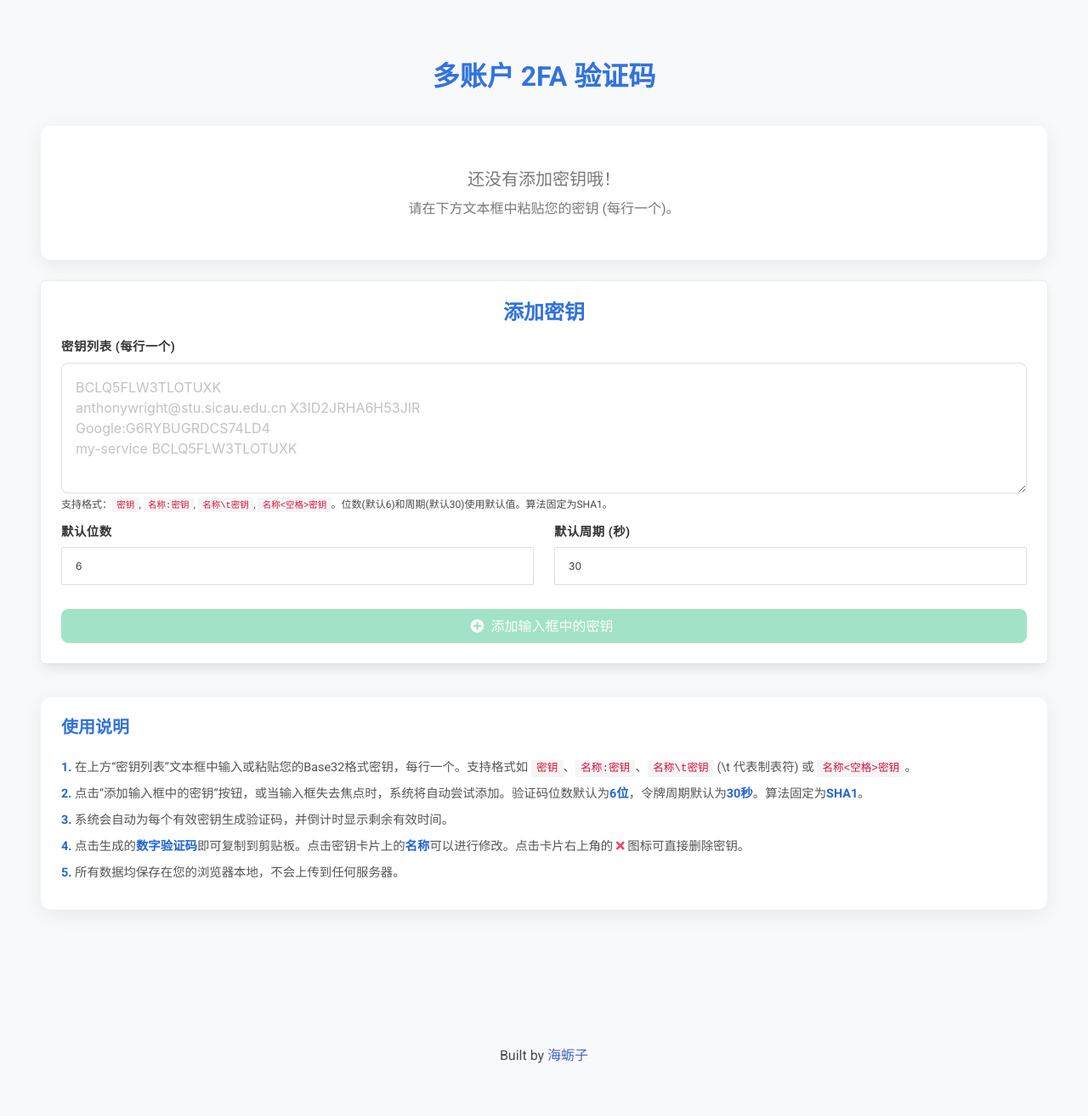
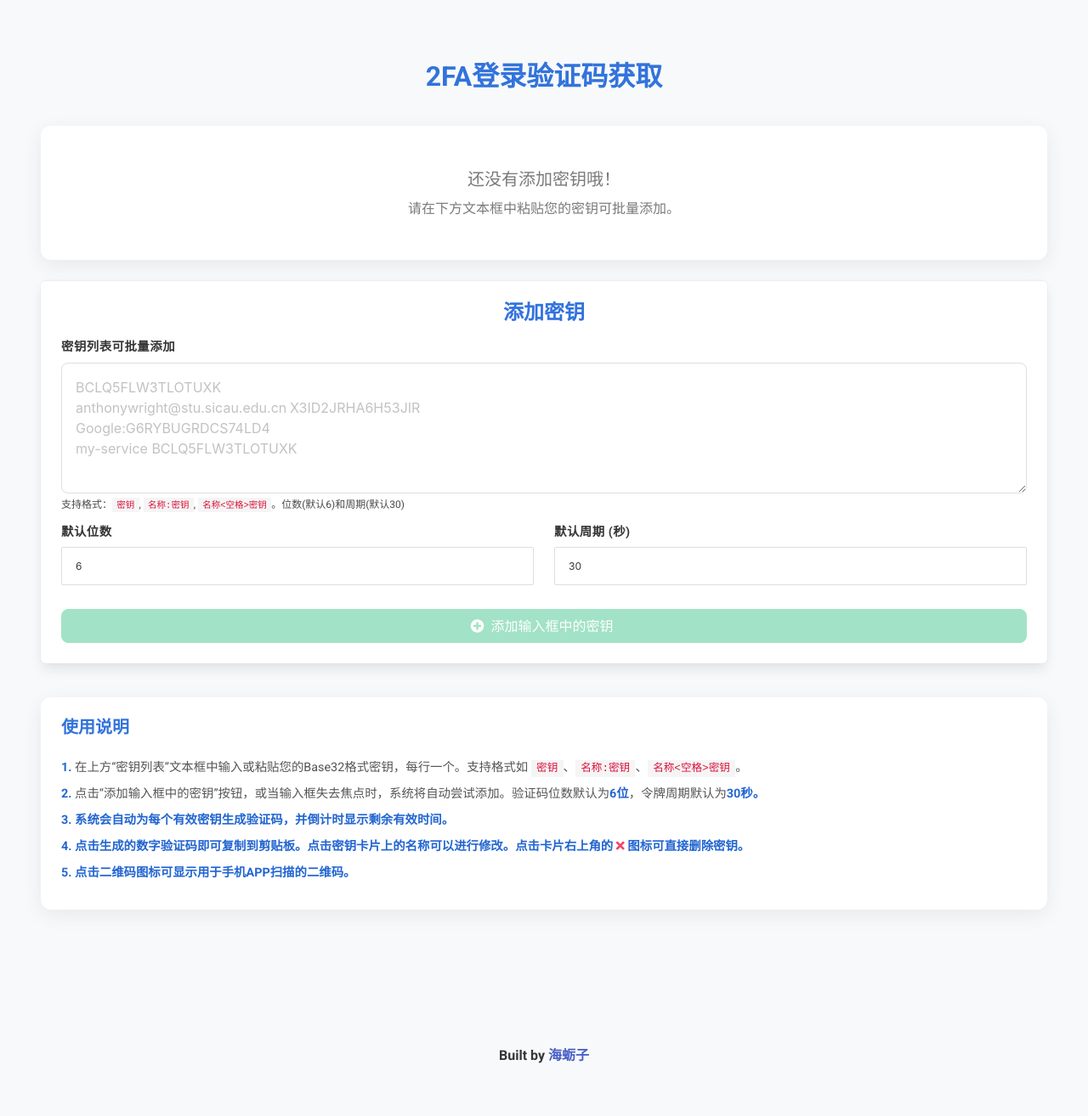
Before and after one commit to linyuch3/2fa, a plain HTML site: page public/index.html in a window 1280 px wide. Shown: the whole page at 85% size. Drawn offline with nearby package versions, Linux system fonts and the light colour scheme.

Commit message:
Update index.html

```diff
--- a/public/index.html
+++ b/public/index.html
@@ -3,7 +3,7 @@
 <head>
   <meta charset="UTF-8">
   <meta name="viewport" content="width=device-width, initial-scale=1">
-  <title>多密钥 TOTP 生成器</title>
+  <title>2FA登录验证码获取</title>
   <link rel="stylesheet" href="css/bulma-0.9.4.min.css">
   <link href="https://fonts.googleapis.com/css2?family=Roboto:wght@400;500;700&display=swap" rel="stylesheet">
   <link rel="stylesheet" href="https://cdnjs.cloudflare.com/ajax/libs/font-awesome/5.15.4/css/all.min.css">
@@ -358,7 +358,7 @@
 
   <section id="app" class="section" v-cloak>
     <div class="container">
-      <h1 class="title is-3 has-text-centered">多账户 2FA 验证码</h1>
+      <h1 class="title is-3 has-text-centered">2FA登录验证码获取</h1>
 
       <div class="actions-bar">
           <button v-if="keys.length > 0" class="button is-danger is-outlined is-small" @click="clearAllKeysWithConfirmation">
@@ -405,13 +405,13 @@
       </div>
        <div v-else class="no-keys-message">
         <p class="is-size-5">还没有添加密钥哦！</p>
-        <p>请在下方文本框中粘贴您的密钥 (每行一个)。</p>
+        <p>请在下方文本框中粘贴您的密钥可批量添加。</p>
       </div>
 
       <div class="box add-key-section mt-5">
         <h2 class="title is-4 has-text-centered mb-4">添加密钥</h2>
         <div class="field">
-          <label class="label">密钥列表 (每行一个)</label>
+          <label class="label">密钥列表可批量添加</label>
           <div class="control">
             <textarea class="textarea"
                       v-model="batchSecretsInput"
@@ -420,7 +420,7 @@
                       placeholder="BCLQ5FLW3TLOTUXK&#10;anthonywright@stu.sicau.edu.cn	X3ID2JRHA6H53JIR&#10;Google:G6RYBUGRDCS74LD4&#10;my-service BCLQ5FLW3TLOTUXK"
                       rows="5"></textarea>
           </div>
-          <p class="help">支持格式：<code>密钥</code>, <code>名称:密钥</code>, <code>名称\t密钥</code>, <code>名称<空格>密钥</code>。位数(默认6)和周期(默认30)使用默认值。算法固定为SHA1。</p>
+          <p class="help">支持格式：<code>密钥</code>, <code>名称:密钥</code>, <code>名称<空格>密钥</code>。位数(默认6)和周期(默认30)</p>
         </div>
          <div class="columns is-mobile">
           <div class="column">
@@ -452,11 +452,11 @@
 
       <div class="instructions-card">
         <h2 class="title is-5">使用说明</h2>
-        <p><strong>1.</strong> 在上方“密钥列表”文本框中输入或粘贴您的Base32格式密钥，每行一个。支持格式如 <code>密钥</code>、<code>名称:密钥</code>、<code>名称\t密钥</code> (\t 代表制表符) 或 <code>名称<空格>密钥</code>。</p>
-        <p><strong>2.</strong> 点击“添加输入框中的密钥”按钮，或当输入框失去焦点时，系统将自动尝试添加。验证码位数默认为<strong>6位</strong>，令牌周期默认为<strong>30秒</strong>。算法固定为<strong>SHA1</strong>。</p>
+        <p><strong>1.</strong> 在上方“密钥列表”文本框中输入或粘贴您的Base32格式密钥，每行一个。支持格式如 <code>密钥</code>、<code>名称:密钥</code>、<code>名称<空格>密钥</code>。</p>
+        <p><strong>2.</strong> 点击“添加输入框中的密钥”按钮，或当输入框失去焦点时，系统将自动尝试添加。验证码位数默认为<strong>6位</strong>，令牌周期默认为<strong>30秒。</p>
         <p><strong>3.</strong> 系统会自动为每个有效密钥生成验证码，并倒计时显示剩余有效时间。</p>
         <p><strong>4.</strong> 点击生成的<strong>数字验证码</strong>即可复制到剪贴板。点击密钥卡片上的<strong>名称</strong>可以进行修改。点击卡片右上角的 <i class="fas fa-times has-text-danger"></i> 图标可直接删除密钥。</p>
-        <p><strong>5.</strong> 所有数据均保存在您的浏览器本地，不会上传到任何服务器。</p>
+        <p><strong>5.</strong> 点击二维码图标可显示用于手机APP扫描的二维码。</p>
       </div>
 
     </div>
@@ -481,7 +481,7 @@
   <footer class="page-footer">
     <div class="container">
       <div class="content has-text-centered">
-        <p>Built by <a href="https://hailizi.hkg.email" target="_blank">海蛎子</a></p>
+        <p>Built by <a href="https://hailizi.456785.xyz" target="_blank">海蛎子</a></p>
       </div>
     </div>
   </footer>
```
